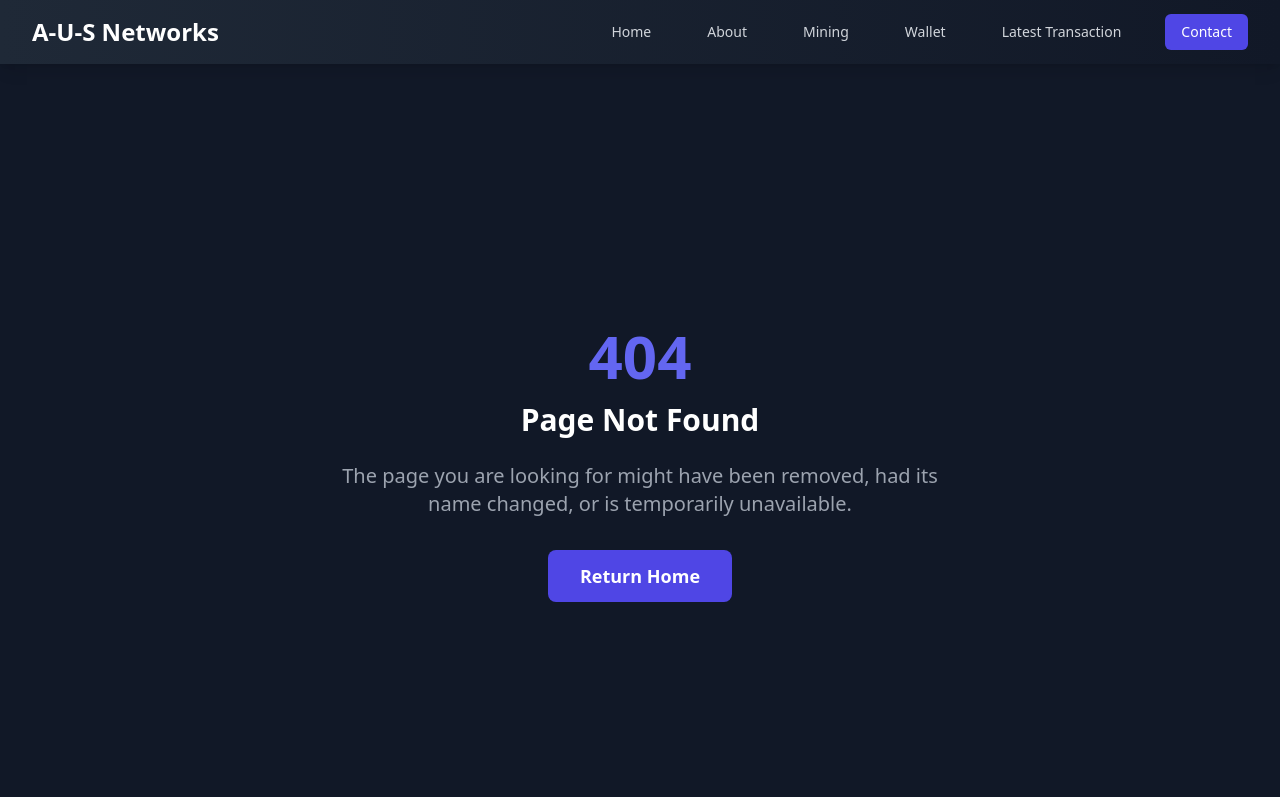
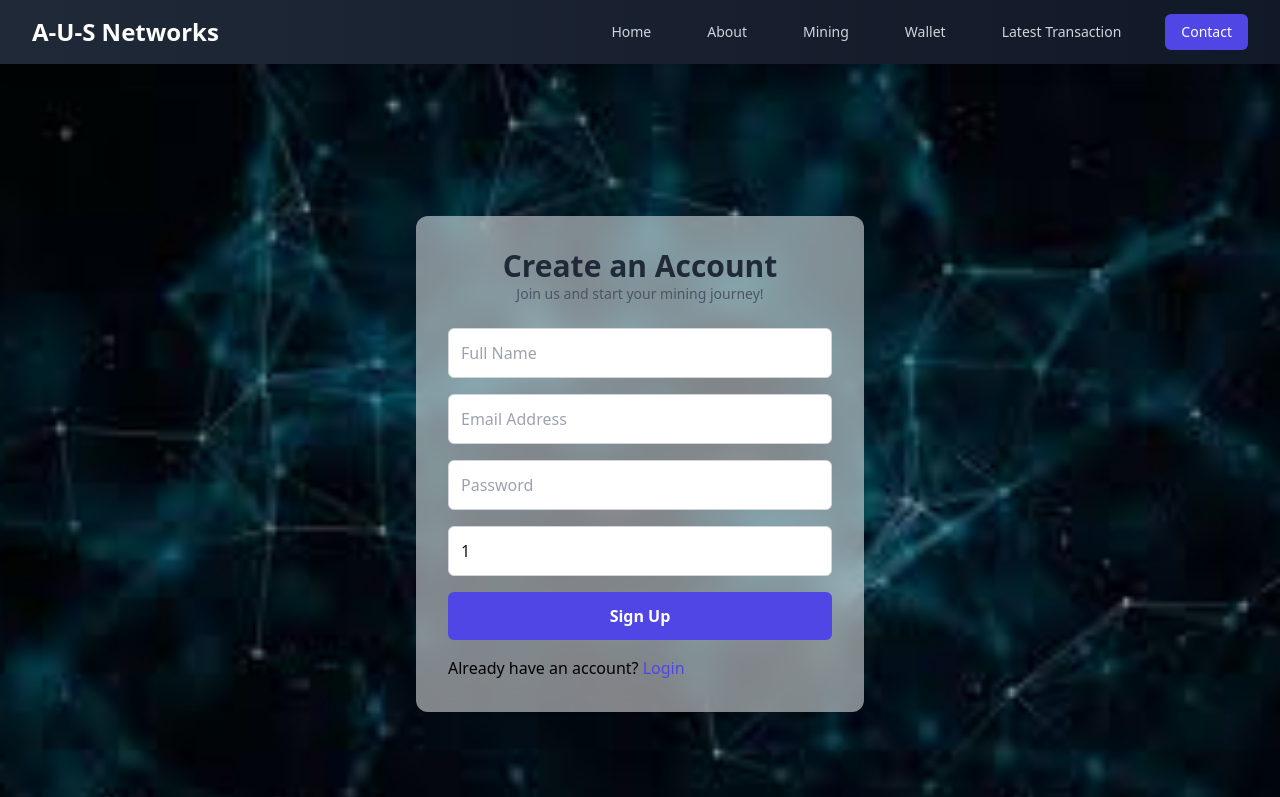
Before and after one commit to Innocent-Developer/ausnetworks, a React (Create React App) app: page /signup-rc-new/1 in a window 1280 px wide. Shown: the top 797 px of the page. Built offline with nearby package versions, Linux system fonts and the light colour scheme.

Commit message:
Add new page signup by referal cpde

```diff
--- a/src/App.js
+++ b/src/App.js
@@ -9,6 +9,7 @@ import Login from "./Pages/Login";
 import Wallet from "./Pages/Wallet";
 import Signup from "./Pages/Signup";
 import { ToastContainer } from "react-toastify";
+import SignupbyReferall from "./Pages/signupbyreferallcode";
 function App() {
   return (
 
@@ -17,12 +18,12 @@ function App() {
       <Routes>
         <Route path="/" element={<HomePage />} />
         <Route path="/about" element={<AboutPage />} />
-        {/* <Route path="/mining" element={<MiningPage />} />
-        <Route path="/wallet" element={<WalletPage />} /> */}
         <Route path="/transaction" element={<LatestTransaction />} />
         <Route path="/login" element={<Login />} />
         <Route path="/signup" element={<Signup />} />
         <Route path="/wallet" element={<Wallet />} />
+        <Route path="/signup-rc-new/:id" element={<SignupbyReferall />} />
+
 
         <Route path="*" element={<NotFoundPage />} />
       </Routes>
--- a/src/Pages/Wallet.jsx
+++ b/src/Pages/Wallet.jsx
@@ -464,7 +464,7 @@ const Wallet = () => {
                             : tx.amount >= 10000
                             ? (tx.amount / 1000).toFixed(1) + " K"
                             : tx.amount}
-                          AUSC
+                          <strong className="ml-2">AUSC</strong>
                         </p>
                         <p>
                           <strong>Gas Fee:</strong> {tx.GassFee} AUSC
--- /dev/null
+++ b/src/Pages/signupbyreferallcode.jsx
@@ -0,0 +1,109 @@
+import React, { useState, useEffect } from 'react';
+import { NavLink, useNavigate, useParams } from 'react-router-dom';
+import { ToastContainer, toast } from 'react-toastify';
+import 'react-toastify/dist/ReactToastify.css';
+
+const SignupbyReferall = () => {
+  const [Fullname, setFullname] = useState('');
+  const [email, setEmail] = useState('');
+  const [password, setPassword] = useState('');
+  const [referralCode, setReferralCode] = useState('');
+  const [loading, setLoading] = useState(false);
+  const navigate = useNavigate();
+  const { id } = useParams(); // This id is set from the route path "/signup=rc?.new/:id"
+
+  useEffect(() => {
+    if (id) {
+      setReferralCode(id);
+    }
+  }, [id]);
+  console.log(referralCode)
+
+  const handleSubmit = async (e) => {
+    e.preventDefault();
+    setLoading(true);
+
+    try {
+      const response = await fetch(`${process.env.REACT_APP_API_URL}/signup`, {
+        method: 'POST',
+        headers: { 'Content-Type': 'application/json' },
+        body: JSON.stringify({ Fullname, email, password, referallcode: referralCode }),
+      });
+
+      const data = await response.json();
+
+      if (response.ok) {
+        toast.success('Signup successful! Please check your email for verification.');
+        console.log('Signup successful!');
+        navigate('/login');
+      } else {
+        toast.error(data.errors ? Object.values(data.errors).join(', ') : data.msg || 'Signup failed.');
+      }
+    } catch (error) {
+      toast.error('Something went wrong. Please try again.');
+    } finally {
+      setLoading(false);
+    }
+  };
+
+  return (
+    <div className="min-h-screen flex items-center justify-center px-4" style={{ backgroundImage: "url('/signupbackground.jpeg')", backgroundSize: 'cover', backgroundPosition: 'center', backdropFilter: 'blur(5px)' }}>
+      {/* Toast Notification Container */}
+      <ToastContainer position="top-right" autoClose={3000} />
+
+      <div className="max-w-md w-full bg-white/50 p-8 rounded-xl shadow-xl" style={{ backdropFilter: 'blur(15px)' }}>
+        <h2 className="text-center text-3xl font-bold text-gray-800">Create an Account</h2>
+        <p className="text-center text-sm text-gray-600">Join us and start your mining journey!</p>
+
+        <form className="mt-6 space-y-4" onSubmit={handleSubmit}>
+          <input
+            type="text"
+            required
+            className="w-full border border-gray-300 rounded-md p-3 text-gray-900 focus:ring-2 focus:ring-indigo-500"
+            placeholder="Full Name"
+            value={Fullname}
+            onChange={(e) => setFullname(e.target.value)}
+          />
+          <input
+            type="email"
+            required
+            className="w-full border border-gray-300 rounded-md p-3 text-gray-900 focus:ring-2 focus:ring-indigo-500"
+            placeholder="Email Address"
+            value={email}
+            onChange={(e) => setEmail(e.target.value)}
+          />
+          <input
+            type="password"
+            required
+            className="w-full border border-gray-300 rounded-md p-3 text-gray-900 focus:ring-2 focus:ring-indigo-500"
+            placeholder="Password"
+            value={password}
+            onChange={(e) => setPassword(e.target.value)}
+          />
+          <input
+            type="text"
+            className="w-full border border-gray-300 rounded-md p-3 text-gray-900 focus:ring-2 focus:ring-indigo-500"
+            placeholder="Referral Code (Optional)"
+            value={referralCode}
+            onChange={(e) => setReferralCode(e.target.value)}
+          />
+
+          <button
+            type="submit"
+            className={`w-full py-3 rounded-md text-white font-bold transition duration-300 ${
+              loading ? 'bg-gray-400 cursor-not-allowed' : 'bg-indigo-600 hover:bg-indigo-700'
+            }`}
+            disabled={loading}
+          >
+            {loading ? 'Signing Up...' : 'Sign Up'}
+          </button>
+          <div>
+            <p>Already have an account? <NavLink to="/login" className="text-indigo-600 hover:text-indigo-700">Login</NavLink></p>
+          </div>
+        </form>
+      </div>
+    </div>
+  );
+};
+
+export default SignupbyReferall;
```
